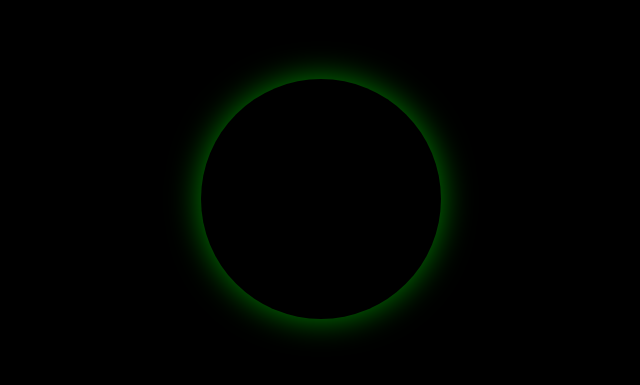
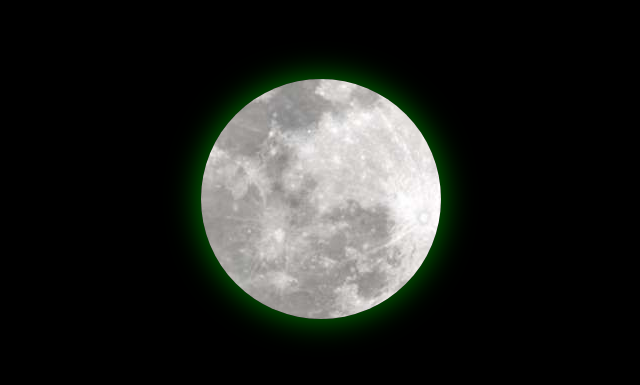
Before and after one commit to dikhmasir22/bulanbuatayang, a plain HTML site: page index.html in a window 1280 px wide. Shown: the part 201-586 px from the top of the page, without its empty margins (319-959 px from the left). Drawn offline with Linux system fonts and the light colour scheme; the site is published under a folder, as on GitHub Pages, so addresses that start at the root find nothing.

Commit message:
Update index.html

```diff
--- a/index.html
+++ b/index.html
@@ -64,7 +64,7 @@
 
 <body>
     <div class="bulan">
-        <img src="/bulan.png" alt="">
+        <img src="bulan.png" alt="">
     </div>
 </body>
 
```
